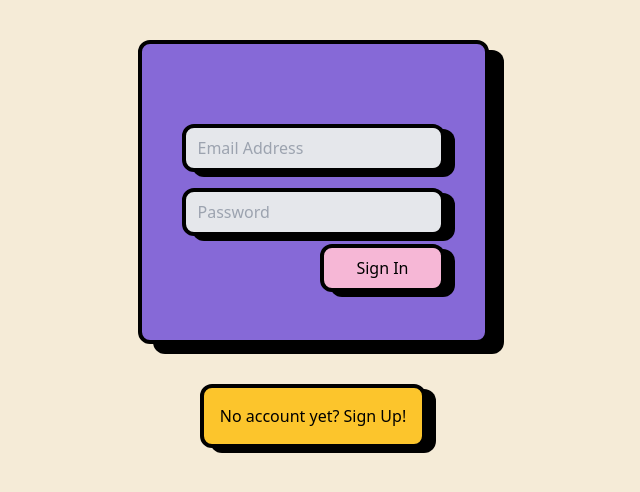
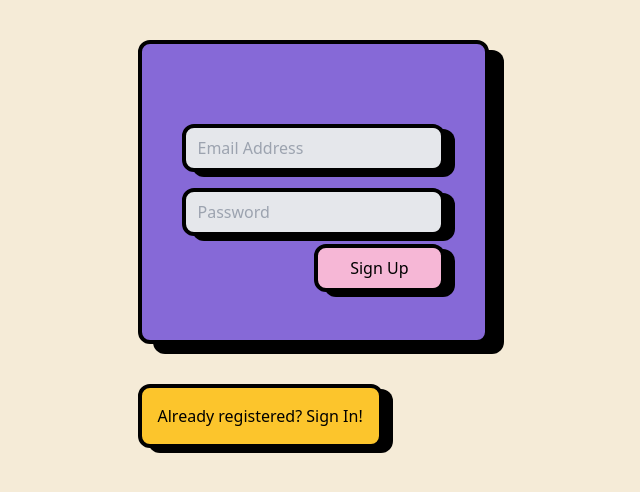
Before and after one commit to christ-offer/fastapi-supabase-htmx-playground, a FastAPI app: page /auth in a window 1280 px wide. Shown: the top 492 px of the page, without its empty margins (327-967 px from the left). Run offline with FastAPI, Linux system fonts and the light colour scheme; parts of the project's set-up code (start-up, migrations or seed data) failed here and were passed over; some libraries are stand-ins or nearby versions.

Commit message:
some htmx fixes, change d abit how things are loaded, testing viewtransitions and hx select for the auth pages

```diff
--- a/main.py
+++ b/main.py
@@ -60,6 +60,20 @@ async def index(request: Request):
 async def auth(request: Request):
     return templates.TemplateResponse(
         "auth.html", {"request": request, "title": "Not logged in"}
+    )
+
+
+@app.get("/auth/signin", response_class=HTMLResponse)
+async def signin_form(request: Request):
+    return templates.TemplateResponse(
+        "partials/auth/signin/signin.html", {"request": request}
+    )
+
+
+@app.get("/auth/signup", response_class=HTMLResponse)
+async def signup_form(request: Request):
+    return templates.TemplateResponse(
+        "partials/auth/signup/signup.html", {"request": request}
     )
 
 
--- a/templates/auth.html
+++ b/templates/auth.html
@@ -3,29 +3,44 @@
 {% extends "base.html" %}
 {% block title %}Please Sign In to continue{% endblock title %}
 {% block content %}
-<section class="place-self-center">
-  <div x-data="{ tab: 'signin'}" class="grid">
-    <div x-show="tab === 'signup'" class="grid">
-      {% include "partials/auth/signup/signup.html" %}
-      <a
+<section class="grid">
+  <div class="place-self-center grid target sample-transition">
+    <div class="le_content">
+      <form
+        class="grid bg-brutalpurple p-10 mt-10 shadow-brutal rounded-xl border-4 border-black mb-10 pt-20"
+      >
+        <input
+          class="mb-4 w-full px-3 py-2 bg-gray-200 rounded-xl border-4 border-black shadow-brutalsmall"
+          type="email"
+          name="email"
+          placeholder="Email Address"
+        />
+        <input
+          class="mb-2 w-full px-3 py-2 bg-gray-200 rounded-xl border-4 border-black shadow-brutalsmall"
+          type="password"
+          name="password"
+          placeholder="Password"
+        />
+        <button
+          class="mb-2 px-8 py-2 bg-brutalpink place-self-end w-fit rounded-xl border-4 border-black shadow-brutalsmall"
+          hx-post="/signup"
+          hx-target=".content"
+        >
+          Sign Up
+        </button>
+        <div class="content"></div>
+      </form>
+      <button
         class="m-auto bg-brutalyellow p-4 mb-4 rounded-xl border-black border-4 shadow-brutalsmall"
-        :class="{ 'active': tab === 'signin' }"
-        @click.prevent="tab = 'signin'"
-        href="#"
+        hx-get="/auth/signin"
+        hx-target=".target"
+				hx-push-url="true"
+        hx-trigger="click"
+				hx-select=".le_content"
+        hx-swap="innerHTML transition:true"
       >
         Already registered? Sign In!
-      </a>
-    </div>
-    <div x-show="tab === 'signin'" class="grid">
-      {% include "partials/auth/signin/signin.html" %}
-      <a
-        class="m-auto bg-brutalyellow p-4 mb-4 rounded-xl border-black border-4 shadow-brutalsmall"
-        :class="{ 'active': tab === 'signup' }"
-        @click.prevent="tab = 'signup'"
-        href="#"
-      >
-        No account yet? Sign Up!
-      </a>
+      </button>
     </div>
   </div>
 </section>
--- a/templates/base.html
+++ b/templates/base.html
@@ -34,6 +34,42 @@
         },
       }
     </script>
+    <style>
+      @keyframes fade-in-slide-down {
+        0% {
+          opacity: 0;
+          transform: translateX(-100%);
+        }
+        100% {
+          opacity: 1;
+          transform: translateX(0);
+        }
+      }
+
+      @keyframes fade-out-slide-up {
+        0% {
+          opacity: 1;
+          transform: translateX(0);
+        }
+        100% {
+          opacity: 0;
+          transform: translateX(100%);
+        }
+      }
+
+      /* define animations for the old and new content */
+      ::view-transition-old(slide-it) {
+        animation: fade-out-slide-up 200ms cubic-bezier(0.4, 0, 1, 1) both;
+      }
+      ::view-transition-new(slide-it) {
+        animation: fade-in-slide-down 250ms cubic-bezier(0, 0, 0.2, 1) 90ms both;
+      }
+
+      /* tie the view transition to a given CSS class */
+      .sample-transition {
+        view-transition-name: slide-it;
+      }
+    </style>
     <title>{% block title %}{{ title }}{% endblock title %}</title>
   </head>
   <body class="bg-antiquepaper min-h-screen">
--- a/templates/partials/auth/signin/signin.html
+++ b/templates/partials/auth/signin/signin.html
@@ -1,3 +1,12 @@
+<!-- prettier-ignore -->
+{# templates/auth/signin/signin.html #}
+{% extends "base.html" %}
+{% block title %}Please Sign In to continue{% endblock title %}
+{% block content %}
+<section class="grid">
+  <div class="place-self-center grid target sample-transition">
+
+<div class="le_content">
   <form
     class="grid bg-brutalpurple p-10 mt-10 shadow-brutal rounded-xl border-4 border-black mb-10 pt-20"
   >
@@ -24,3 +33,18 @@
       </button>
     </form>
   </form>
+  <button
+    class="m-auto bg-brutalyellow p-4 mb-4 rounded-xl border-black border-4 shadow-brutalsmall"
+    hx-get="/auth/signup"
+		hx-push-url="true"
+    hx-trigger="click"
+    hx-target=".target"
+		hx-select=".le_content"
+    hx-swap="innerHTML transition:true"
+  >
+    No account yet? Sign Up!
+  </button>
+</div>
+</div>
+</section>
+{% endblock content %}
--- a/templates/partials/auth/signup/signup.html
+++ b/templates/partials/auth/signup/signup.html
@@ -1,3 +1,11 @@
+<!-- prettier-ignore -->
+{# templates/auth/signup/signup.html #}
+{% extends "base.html" %}
+{% block title %}Please Sign In to continue{% endblock title %}
+{% block content %}
+<section class="grid">
+  <div class="place-self-center grid target sample-transition">
+    <div class="le_content">
       <form
         class="grid bg-brutalpurple p-10 mt-10 shadow-brutal rounded-xl border-4 border-black mb-10 pt-20"
       >
@@ -22,3 +30,18 @@
         </button>
         <div class="content"></div>
       </form>
+      <button
+        class="m-auto bg-brutalyellow p-4 mb-4 rounded-xl border-black border-4 shadow-brutalsmall"
+        hx-get="/auth/signin"
+        hx-target=".target"
+				hx-push-url="true"
+				hx-select=".le_content"
+        hx-trigger="click"
+        hx-swap="innerHTML transition:true"
+      >
+        Already registered? Sign In!
+      </button>
+    </div>
+  </div>
+</section>
+{% endblock content %}
```
Also changed, not shown: 1 other file. Lines whose indentation alone changed are shown as unchanged.
